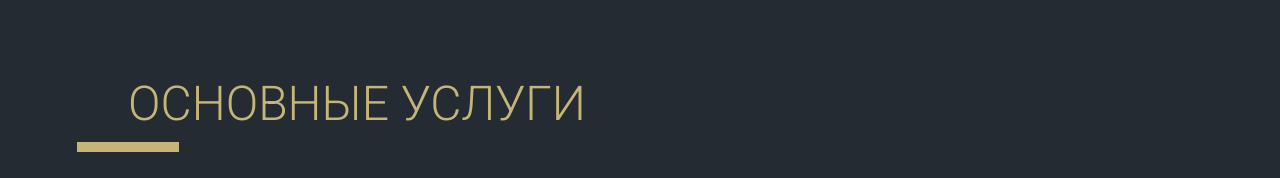
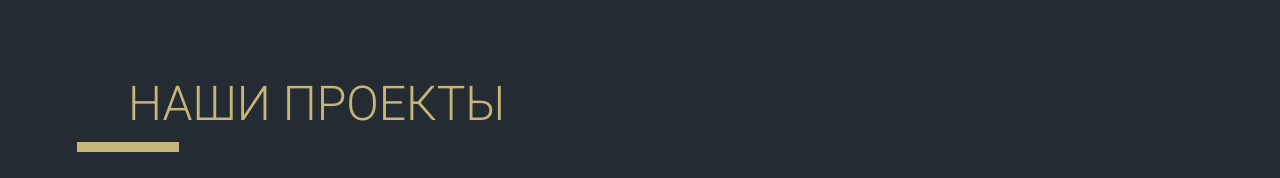
Before and after one commit to Konstantin222-stu/Tailwind_training, a React (Vite) app: page / in a window 1280 px wide. Shown: the part 3360-3538 px from the top of the page. Built offline with nearby package versions, Linux system fonts and the light colour scheme; a web font is replaced by a local one.

Commit message:
fix: section statick, 5.4 Поправил заголовок

```diff
--- a/src/section/Projects.jsx
+++ b/src/section/Projects.jsx
@@ -4,7 +4,7 @@ const Projects = () => {
   return (
     <div className=' pt-20.25 relative '>
       <div className="wrap relative">
-         <h2 className='text-5xl block relative mb-21'>ОСНОВНЫЕ УСЛУГИ<div className='h-2.5 xl:w-[10%] w-40 bg-brand absolute left-[-5%] -bottom-6'></div></h2>
+         <h2 className='text-5xl block relative mb-21'>НАШИ ПРОЕКТЫ<div className='h-2.5 xl:w-[10%] w-40 bg-brand absolute left-[-5%] -bottom-6'></div></h2>
         <div className="absolute bg-bg-accent w-4/5 h-full right-[-30%] hidden "></div>
         <div className="grid lg:grid-cols-3 sm:grid-cols-2 grid-cols-1 gap-y-10 absolute w-full  top-[40.1%] ">
             <div className="border-x border-brand w-full 2xl:h-237 sm:h-360 h-216 md:h-238 lg:h-249">
```
